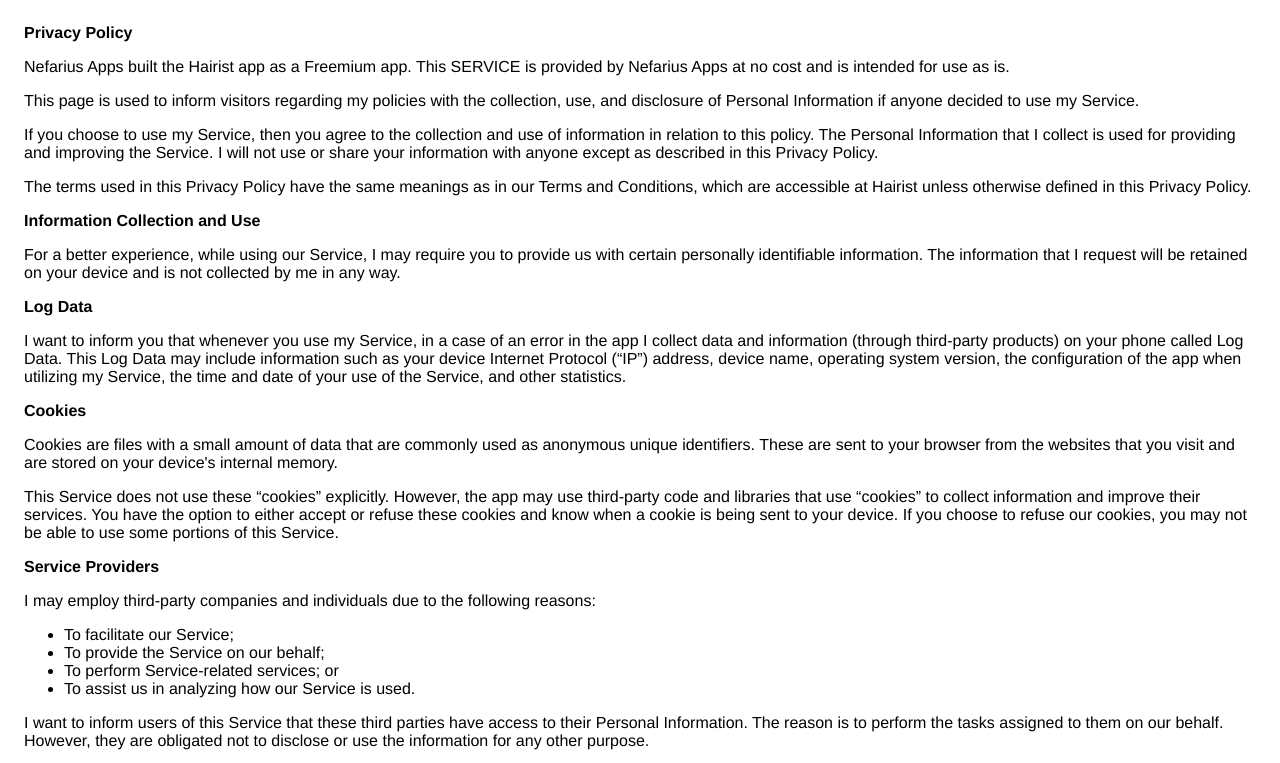
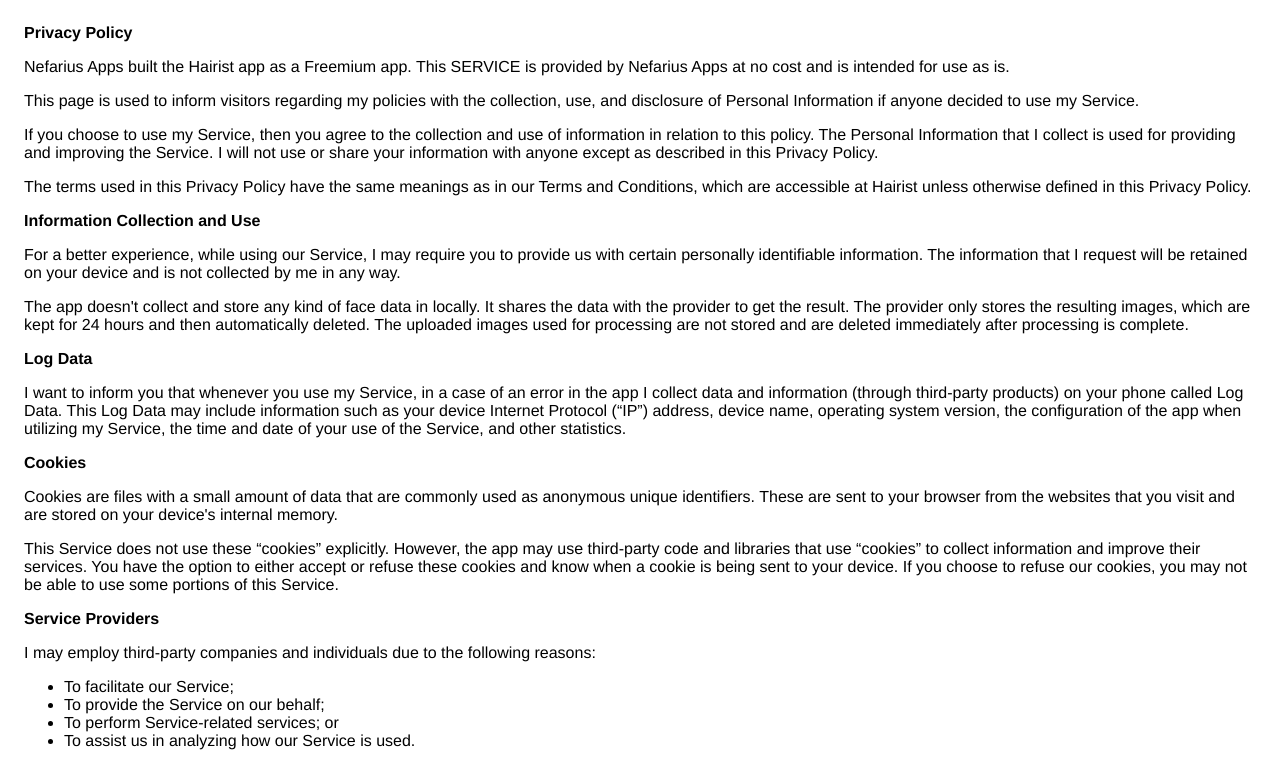
Before and after one commit to Nefarius-Apps/Hairist, a plain HTML site: page privacy-policy.html in a window 1280 px wide. Shown: the top 763 px of the page. Drawn offline with Linux system fonts and the light colour scheme.

Commit message:
Update privacy-policy.html

```diff
--- a/privacy-policy.html
+++ b/privacy-policy.html
@@ -37,6 +37,10 @@
          may require you to provide us with certain personally
          identifiable information. The information that
          I request will be retained on your device and is not collected by me in any way.
+      </p>
+      <p>
+         The app doesn't collect and store any kind of face data in locally. It shares the data with the provider to get the result.
+         The provider only stores the resulting images, which are kept for 24 hours and then automatically deleted. The uploaded images used for processing are not stored and are deleted immediately after processing is complete.
       </p>
       <!---->
       <p><strong>Log Data</strong></p>
```
